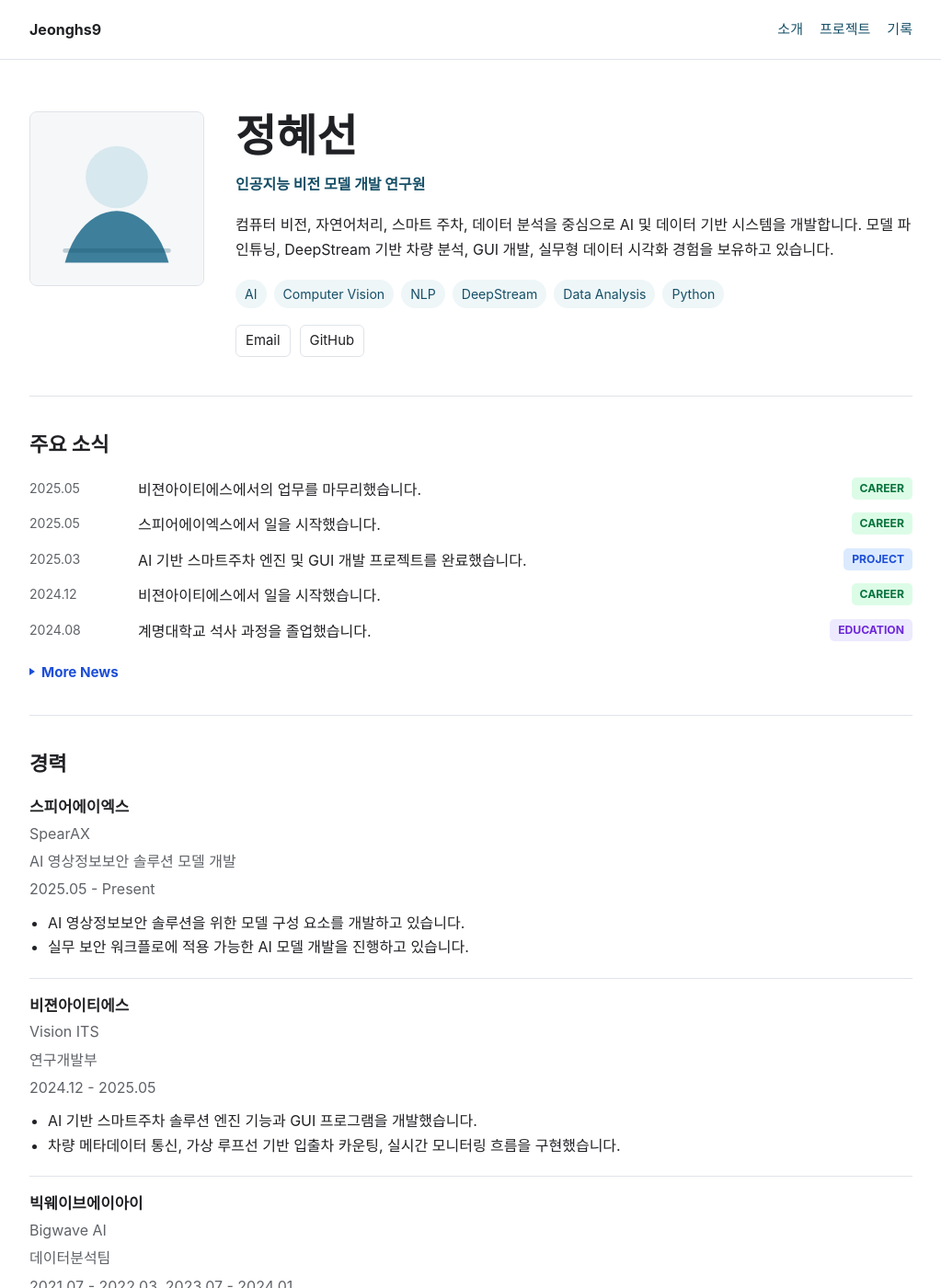
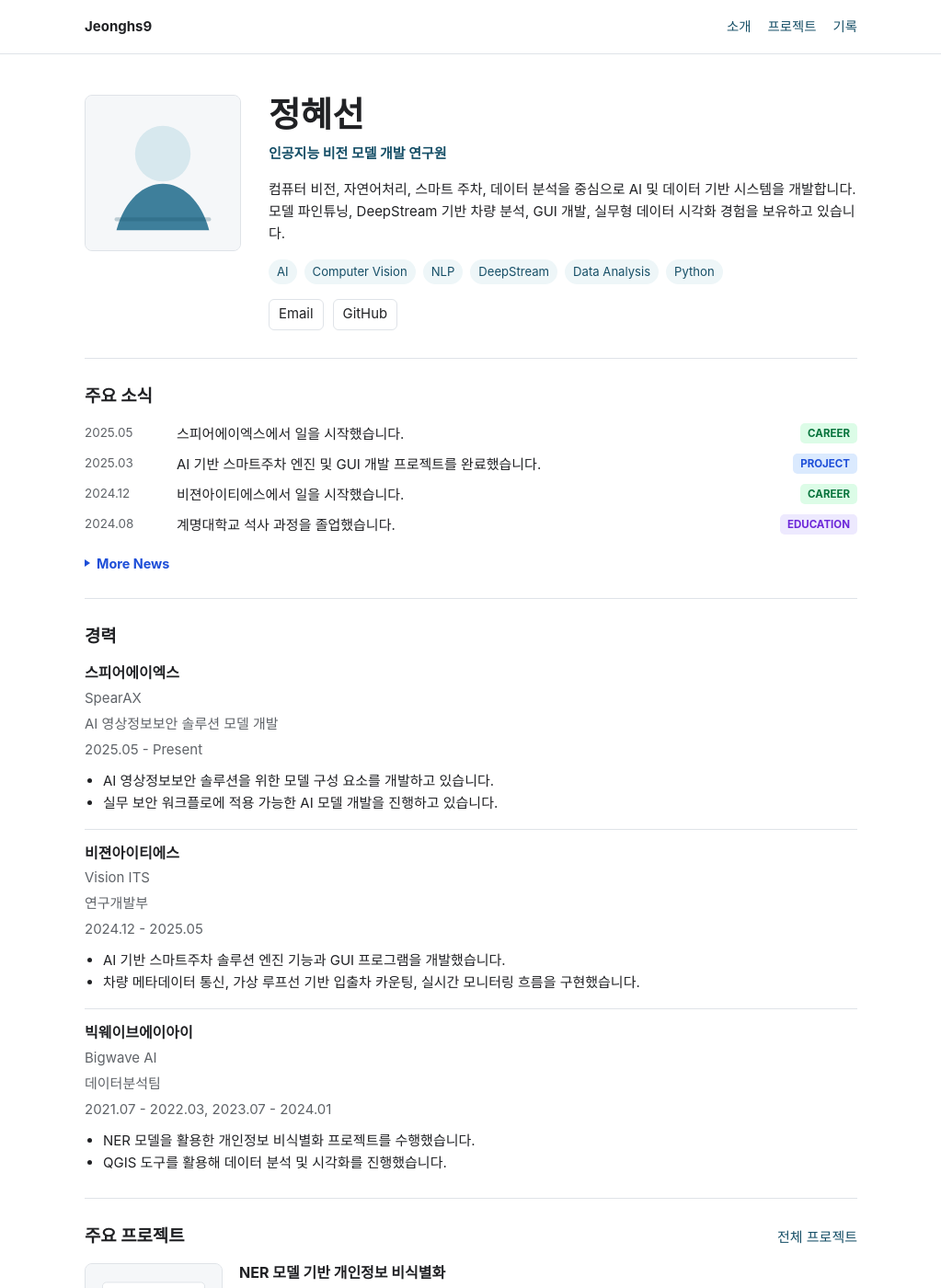
Before and after one commit to jeonghs9/jeonghs9.github.io, a Jekyll site: the page built from index.html, in a window 1280 px wide and 1400 px high. Shown: the whole window at 92% size, without its empty margins (128-1151 px from the left). Built offline with Jekyll 4.4.1, drawn with Linux system fonts in a browser that asks for light colours; some of the changed text lies outside the part shown.

Commit message:
Update news entries and refine layout

```diff
--- a/_data/awards.yml
+++ b/_data/awards.yml
@@ -23,3 +23,8 @@
   description_en: "C3 Consortium"
   description_ko: "씨에쓰리 컨소시엄"
   date: "2020.09"
+- title_en: "Effort Award, On-Campus Data Analysis Competition"
+  title_ko: "교내 데이터분석 경진대회 노력상(4위)"
+  description_en: "Keimyung University"
+  description_ko: "계명대학교"
+  date: "2019.12"
--- a/_data/news.yml
+++ b/_data/news.yml
@@ -2,11 +2,6 @@
   date: "2025.05"
   title_en: "Started working at SpearAX."
   title_ko: "스피어에이엑스에서 일을 시작했습니다."
-  category: "Career"
-- sort_date: "2025-05-01"
-  date: "2025.05"
-  title_en: "Finished working at Vision ITS."
-  title_ko: "비젼아이티에스에서의 업무를 마무리했습니다."
   category: "Career"
 - sort_date: "2025-03-01"
   date: "2025.03"
@@ -25,8 +20,8 @@
   category: "Education"
 - sort_date: "2023-07-01"
   date: "2023.07"
-  title_en: "Started working again at Bigwave AI."
-  title_ko: "빅웨이브에이아이에서 다시 일을 시작했습니다."
+  title_en: "Started working at Bigwave AI."
+  title_ko: "빅웨이브에이아이에서 일을 시작했습니다."
   category: "Career"
 - sort_date: "2023-05-01"
   date: "2023.05"
@@ -68,6 +63,16 @@
   title_en: "Received Excellence Award for a public big data practical project."
   title_ko: "공공 빅데이터 실무 프로젝트에서 우수상(2위)을 수상했습니다."
   category: "Award"
+- sort_date: "2020-08-01"
+  date: "2020.08"
+  title_en: "Completed the public big data youth internship program."
+  title_ko: "공공빅데이터 청년인턴십 과정을 수료했습니다. (한국도로공사 인턴 수련 진행)"
+  category: "Career"
+- sort_date: "2019-12-01"
+  date: "2019.12"
+  title_en: "Received Effort Award at an on-campus data analysis competition."
+  title_ko: "교내 데이터분석 경진대회에서 노력상(4위)을 수상했습니다."
+  category: "Award"
 - sort_date: "2018-03-01"
   date: "2018.03"
   title_en: "Entered Keimyung University."
--- a/assets/css/main.scss
+++ b/assets/css/main.scss
@@ -21,8 +21,8 @@
   background: var(--bg);
   color: var(--text);
   font-family: Inter, -apple-system, BlinkMacSystemFont, "Segoe UI", "Noto Sans KR", sans-serif;
-  font-size: 16px;
-  line-height: 1.65;
+  font-size: 15px;
+  line-height: 1.6;
 }
 
 a {
@@ -40,7 +40,7 @@
 }
 
 .shell {
-  width: min(100% - 32px, 960px);
+  width: min(100% - 32px, 840px);
   margin: 0 auto;
 }
 
@@ -57,7 +57,7 @@
   display: flex;
   align-items: center;
   justify-content: space-between;
-  min-height: 64px;
+  min-height: 58px;
   gap: 24px;
 }
 
@@ -71,19 +71,19 @@
   flex-wrap: wrap;
   justify-content: flex-end;
   gap: 18px;
-  font-size: 0.94rem;
+  font-size: 0.9rem;
 }
 
 .hero {
   display: grid;
-  grid-template-columns: 190px 1fr;
-  gap: 34px;
-  padding: 56px 0 42px;
+  grid-template-columns: 170px 1fr;
+  gap: 30px;
+  padding: 44px 0 30px;
   border-bottom: 1px solid var(--line);
 }
 
 .hero-media img {
-  width: 190px;
+  width: 170px;
   aspect-ratio: 1;
   border: 1px solid var(--line);
   border-radius: 8px;
@@ -94,8 +94,8 @@
 .hero-copy h1,
 .page-header h1 {
   margin: 0;
-  font-size: clamp(2rem, 5vw, 3rem);
-  line-height: 1.12;
+  font-size: clamp(1.7rem, 4vw, 2.35rem);
+  line-height: 1.18;
 }
 
 .name-ko {
@@ -105,7 +105,7 @@
 }
 
 .role {
-  margin: 12px 0 18px;
+  margin: 8px 0 14px;
   color: var(--accent-dark);
   font-weight: 650;
 }
@@ -121,16 +121,16 @@
   flex-wrap: wrap;
   gap: 8px;
   padding: 0;
-  margin: 20px 0 18px;
+  margin: 16px 0 16px;
   list-style: none;
 }
 
 .tags li {
-  padding: 4px 10px;
+  padding: 3px 9px;
   border-radius: 999px;
   background: var(--tag);
   color: var(--accent-dark);
-  font-size: 0.88rem;
+  font-size: 0.82rem;
 }
 
 .link-row {
@@ -157,12 +157,12 @@
 
 .section,
 .page-header {
-  padding: 34px 0;
+  padding: 26px 0;
   border-bottom: 1px solid var(--line);
 }
 
 .page-header {
-  padding-top: 50px;
+  padding-top: 38px;
 }
 
 .page-header p {
@@ -174,18 +174,18 @@
   align-items: baseline;
   justify-content: space-between;
   gap: 16px;
-  margin-bottom: 18px;
+  margin-bottom: 14px;
 }
 
 .section-heading h2 {
   margin: 0;
-  font-size: 1.38rem;
+  font-size: 1.18rem;
 }
 
 .news-list,
 .archive-list {
   display: grid;
-  gap: 12px;
+  gap: 9px;
   padding: 0;
   margin: 0;
   list-style: none;
@@ -194,26 +194,26 @@
 .news-list li,
 .archive-list li {
   display: grid;
-  grid-template-columns: 100px 1fr auto;
-  gap: 18px;
+  grid-template-columns: 86px 1fr auto;
+  gap: 14px;
   align-items: start;
 }
 
 .news-list time,
 .archive-list time {
   color: var(--muted);
-  font-size: 0.88rem;
+  font-size: 0.84rem;
 }
 
 .news-category {
   display: inline-flex;
   align-items: center;
   justify-content: center;
-  min-width: 58px;
-  min-height: 24px;
-  padding: 3px 9px;
+  min-width: 56px;
+  min-height: 22px;
+  padding: 3px 8px;
   border-radius: 5px;
-  font-size: 0.76rem;
+  font-size: 0.72rem;
   font-weight: 750;
   line-height: 1;
   letter-spacing: 0;
@@ -264,7 +264,7 @@
   gap: 7px;
   color: #1d4ed8;
   cursor: pointer;
-  font-size: 0.95rem;
+  font-size: 0.9rem;
   font-weight: 750;
   list-style: none;
 }
@@ -294,9 +294,9 @@
 
 .content-card {
   display: grid;
-  grid-template-columns: 168px 1fr;
-  gap: 22px;
-  padding: 18px 0;
+  grid-template-columns: 150px 1fr;
+  gap: 18px;
+  padding: 15px 0;
   border-top: 1px solid var(--line);
 }
 
@@ -306,7 +306,7 @@
 }
 
 .content-card img {
-  width: 168px;
+  width: 150px;
   aspect-ratio: 4 / 3;
   border: 1px solid var(--line);
   border-radius: 8px;
@@ -318,7 +318,7 @@
 .timeline-item h3,
 .compact-list h3 {
   margin: 0 0 4px;
-  font-size: 1.05rem;
+  font-size: 1rem;
   line-height: 1.35;
 }
 
@@ -330,11 +330,11 @@
 
 .timeline {
   display: grid;
-  gap: 20px;
+  gap: 16px;
 }
 
 .timeline-item {
-  padding-top: 18px;
+  padding-top: 15px;
   border-top: 1px solid var(--line);
 }
 
@@ -351,12 +351,12 @@
 .two-column {
   display: grid;
   grid-template-columns: 1fr 1fr;
-  gap: 48px;
+  gap: 38px;
 }
 
 .compact-list {
   display: grid;
-  gap: 18px;
+  gap: 15px;
 }
 
 .site-footer {
```
